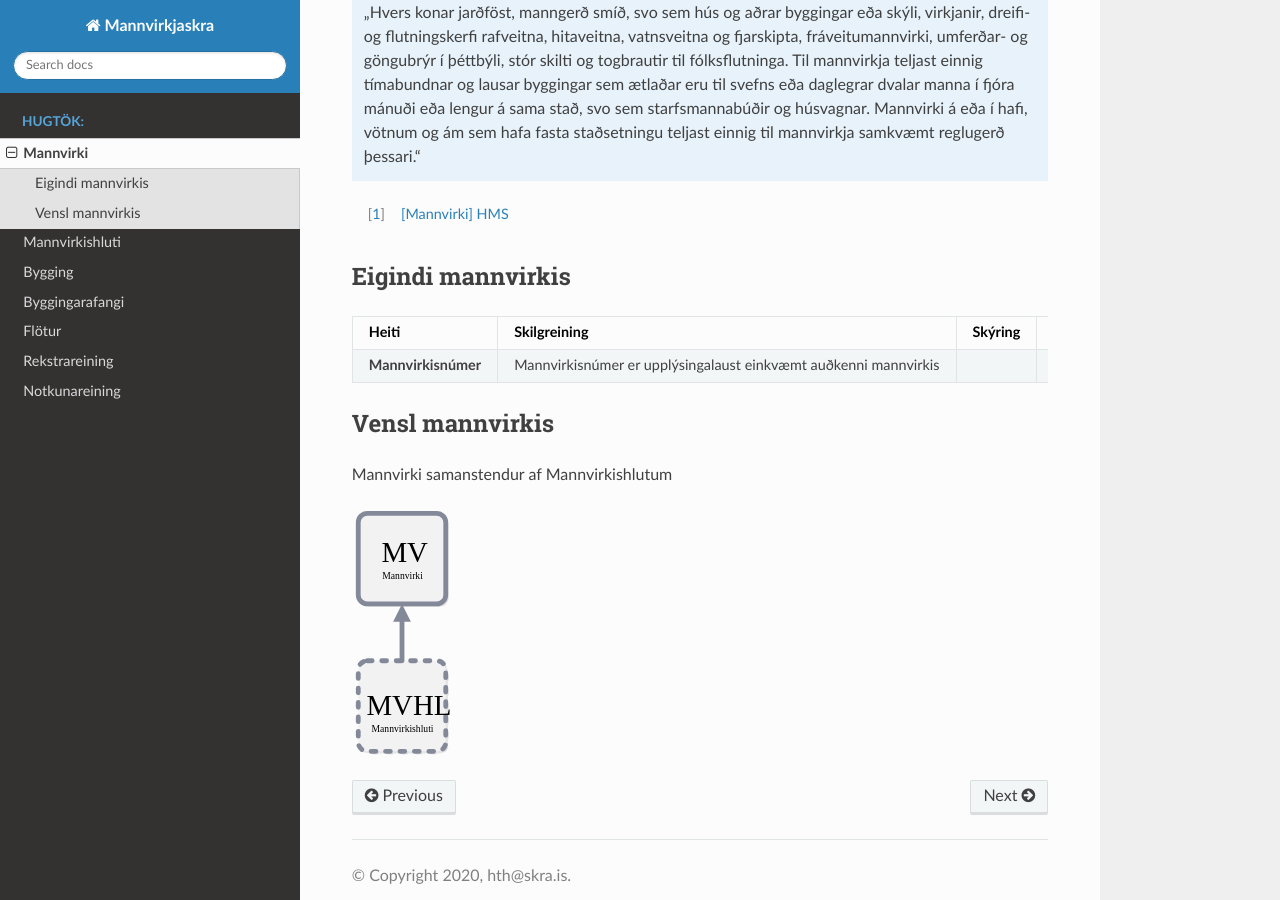
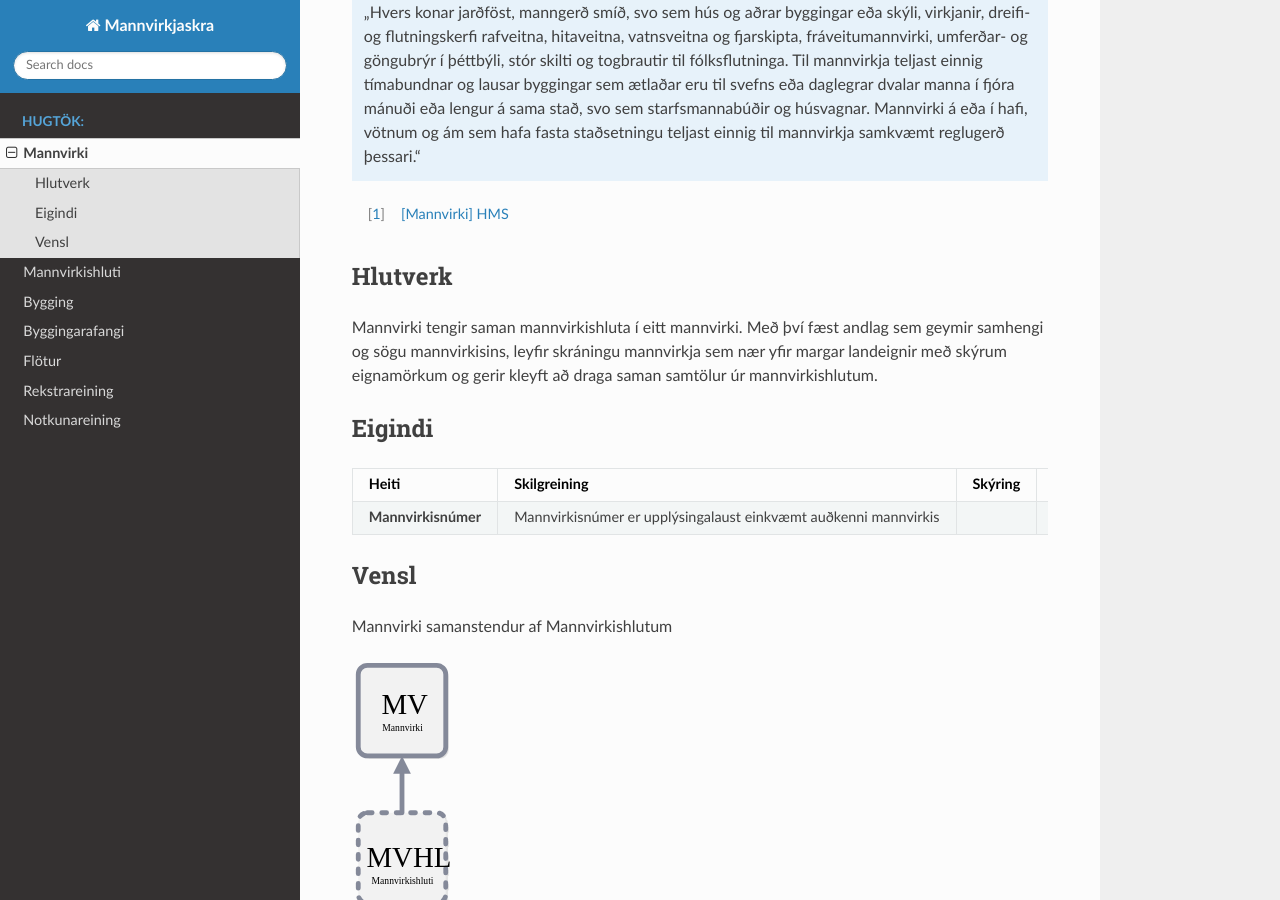
Before and after one commit to hthl/Mannvirkjaskra, a Sphinx documentation site: the page built from source/mannvirki.rst, in a window 1280 px wide and 900 px high, scrolled down 392 px. Built offline with Sphinx 7.4.7 and the Read the Docs theme 2.0.0, drawn with Linux system fonts in a browser that asks for light colours.

Commit message:
Update mannvirki.rst

```diff
--- a/source/mannvirki.rst
+++ b/source/mannvirki.rst
@@ -24,17 +24,21 @@ Nánar skilgreint [#]_ í 51. tölul. 1.2.1. gr. byggingarreglugerðar á eftirf
 
 .. _`[Mannvirki] HMS`: http://www.mannvirkjastofnun.is/byggingar/spurningar-og-svor-um-byggingamal/hvad-er-mannvirki/
 
+Hlutverk
+---------
+Mannvirki tengir saman mannvirkishluta í eitt mannvirki. Með því fæst andlag sem geymir samhengi og sögu mannvirkisins, leyfir skráningu mannvirkja sem nær yfir margar landeignir með skýrum eignamörkum og gerir kleyft að draga saman samtölur úr mannvirkishlutum.
 
-Eigindi mannvirkis
--------------------
+
+Eigindi
+-------
 
 .. csv-table::
    :header: "Heiti", "Skilgreining", "Skýring", "Tækniheiti", "Stuttheiti",  "Gagnatýpa", "Uppruni", "Birtingarform"
 
    "**Mannvirkisnúmer**", "Mannvirkisnúmer er upplýsingalaust einkvæmt auðkenni mannvirkis", "", "MannvirkiNr", "MVNR",  "pósitív heiltala í hækkandi röð", "Framkallað gildi", "MV-000000"
 
-Vensl mannvirkis
---------------------
+Vensl
+-----
 
 Mannvirki samanstendur af Mannvirkishlutum
 
```
